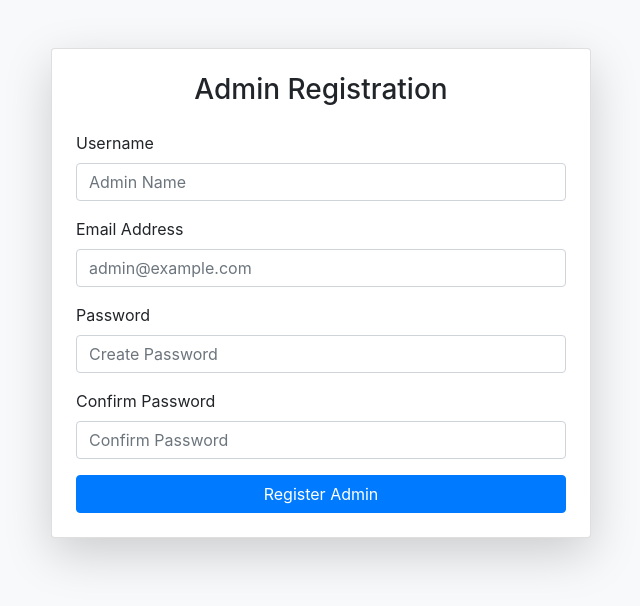
After one commit to KabriAcid/servicehub, a PHP site: page /public/backend/admin-register.php in a window 1280 px wide. The commit adds this page. Shown: the top 606 px of the page, without its empty margins (319-959 px from the left). Run offline with PHP 8.4, Linux system fonts and the light colour scheme; the visitor is signed in with stand-in values (Sample User, id 1); data comes from the database, SQL or seed files in the repository.

Commit message:
Improved the frontend design

```diff
--- /dev/null
+++ b/public/backend/admin-register.php
@@ -0,0 +1,99 @@
+<?php
+require_once __DIR__ . '/../../config/config.php';
+
+// Helper function
+function clean_input($data)
+{
+    return htmlspecialchars(trim($data));
+}
+
+if ($_SERVER['REQUEST_METHOD'] === 'POST') {
+    $username = clean_input($_POST['username'] ?? '');
+    $email = clean_input($_POST['email'] ?? '');
+    $password = $_POST['password'] ?? '';
+    $confirm_password = $_POST['confirm_password'] ?? '';
+
+    if (!$username || !$email || !$password || !$confirm_password) {
+        $_SESSION['error'] = "All fields are required.";
+    } elseif (!filter_var($email, FILTER_VALIDATE_EMAIL)) {
+        $_SESSION['error'] = "Invalid email address.";
+    } elseif ($password !== $confirm_password) {
+        $_SESSION['error'] = "Passwords do not match.";
+    } else {
+        try {
+            // Check if admin already exists
+            $stmt = $pdo->prepare("SELECT id FROM admin WHERE email = ?");
+            $stmt->execute([$email]);
+            if ($stmt->fetch()) {
+                $_SESSION['error'] = "Admin with this email already exists.";
+            } else {
+                $hashed_password = password_hash($password, PASSWORD_DEFAULT);
+                $stmt = $pdo->prepare("INSERT INTO admin (username, email, password, created_at) VALUES (?, ?, ?, NOW())");
+                $stmt->execute([$username, $email, $hashed_password]);
+
+                $_SESSION['success'] = "Admin account created successfully.";
+                header("Location: admin-login.php");
+                exit;
+            }
+        } catch (PDOException $e) {
+            error_log("Admin registration error: " . $e->getMessage());
+            $_SESSION['error'] = "Something went wrong. Please try again.";
+        }
+    }
+}
+?>
+
+<!DOCTYPE html>
+<html lang="en">
+
+<head>
+    <meta charset="UTF-8">
+    <title>Admin Registration</title>
+    <link rel="stylesheet" href="../assets/css/bootstrap.min.css">
+</head>
+
+<body class="bg-light">
+
+    <div class="container py-5">
+        <div class="row justify-content-center">
+            <div class="col-md-6">
+                <div class="card shadow-lg p-4">
+                    <h3 class="text-center mb-4">Admin Registration</h3>
+
+                    <?php if (isset($_SESSION['error'])): ?>
+                        <div class="alert alert-danger"><?php echo $_SESSION['error'];
+                                                        unset($_SESSION['error']); ?></div>
+                    <?php endif; ?>
+
+                    <?php if (isset($_SESSION['success'])): ?>
+                        <div class="alert alert-success"><?php echo $_SESSION['success'];
+                                                            unset($_SESSION['success']); ?></div>
+                    <?php endif; ?>
+
+                    <form action="" method="POST" autocomplete="off">
+                        <div class="mb-3">
+                            <label class="form-label">Username</label>
+                            <input type="text" name="username" class="form-control" placeholder="Admin Name" required>
+                        </div>
+                        <div class="mb-3">
+                            <label class="form-label">Email Address</label>
+                            <input type="email" name="email" class="form-control" placeholder="admin@example.com" required>
+                        </div>
+                        <div class="mb-3">
+                            <label class="form-label">Password</label>
+                            <input type="password" name="password" class="form-control" placeholder="Create Password" required minlength="6">
+                        </div>
+                        <div class="mb-3">
+                            <label class="form-label">Confirm Password</label>
+                            <input type="password" name="confirm_password" class="form-control" placeholder="Confirm Password" required minlength="6">
+                        </div>
+                        <button type="submit" class="btn btn-primary w-100">Register Admin</button>
+                    </form>
+                </div>
+            </div>
+        </div>
+    </div>
+
+</body>
+
+</html>
--- a/register.php
+++ b/register.php
@@ -1,13 +1,12 @@
 <?php require __DIR__ . '/includes/main-header.php'; ?>
 
 <body>
-    <?php require __DIR__ . '/includes/navbar.php'; ?>
     <div class="container-fluid py-5 mt-5">
         <div class="container text-center">
             <h1 class="display-4 fw-bold accent-color">Welcome to Our Service</h1>
             <p class="lead">Create your account to get started</p>
         </div>
-        <div class="container d-flex align-items-center justify-content-center" style="min-height: 100vh;">
+        <div class="container d-flex align-items-center justify-content-center">
             <div class="card shadow-lg p-4" style="max-width: 800px; width: 100%;">
                 <!-- Alert Section -->
                 <?php if (isset($_SESSION['error'])) { ?>
```
Also changed, not shown: index.php (+24 -9 lines), public/assets/css/style.css, 1 other file.
